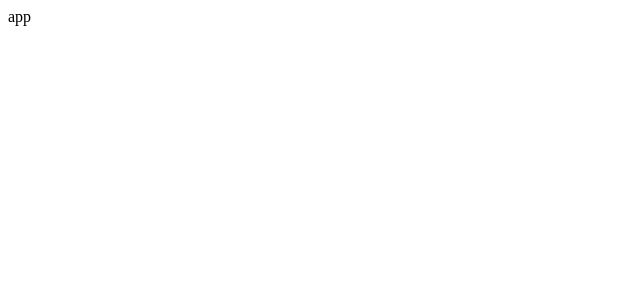
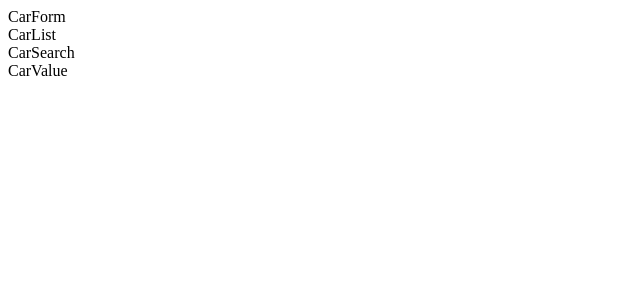
Before and after one commit to Domanell/react-udemy-redux-cars, a React (Create React App) app: page / in a window 1280 px wide. Shown: the top 300 px of the page, without its empty margins (0-640 px from the left). Built offline with nearby package versions, Linux system fonts and the light colour scheme.

Commit message:
Init main components

```diff
--- a/src/App.js
+++ b/src/App.js
@@ -1,5 +1,17 @@
+import CarForm from './components/CarForm';
+import CarSearch from './components/CarSearch';
+import CarList from './components/CarList';
+import CarValue from './components/CarValue';
+
 function App() {
-	return <div className="App">app</div>;
+	return (
+		<div>
+			<CarForm />
+			<CarList />
+			<CarSearch />
+			<CarValue />
+		</div>
+	);
 }
 
 export default App;
--- /dev/null
+++ b/src/components/CarForm.jsx
@@ -0,0 +1,5 @@
+function CarForm() {
+	return <div className="">CarForm</div>;
+}
+
+export default CarForm;
--- /dev/null
+++ b/src/components/CarList.jsx
@@ -0,0 +1,5 @@
+function CarList() {
+	return <div className="">CarList</div>;
+}
+
+export default CarList;
--- /dev/null
+++ b/src/components/CarSearch.jsx
@@ -0,0 +1,5 @@
+function CarSearch() {
+	return <div className="">CarSearch</div>;
+}
+
+export default CarSearch;
--- /dev/null
+++ b/src/components/CarValue.jsx
@@ -0,0 +1,5 @@
+function CarValue() {
+	return <div className="">CarValue</div>;
+}
+
+export default CarValue;
```
